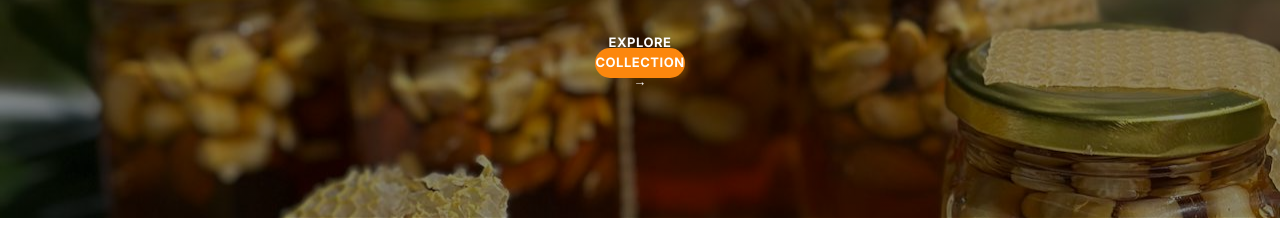
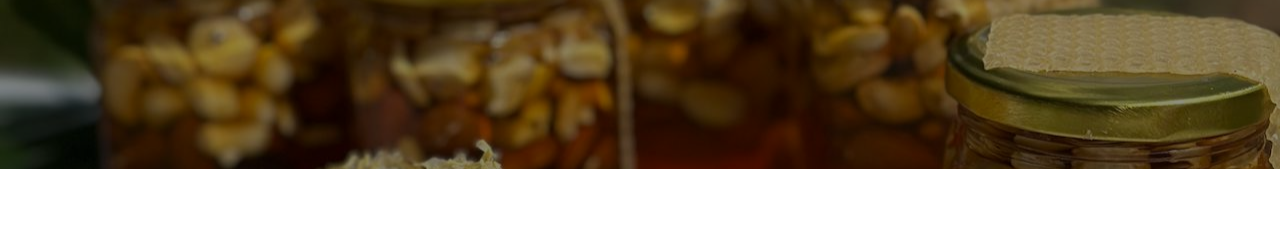
Before and after one commit to Mathumithajayapal/HoneyCraft, a plain HTML site: page index.html in a window 1280 px wide. Shown: the part 374-610 px from the top of the page. Drawn offline with nearby package versions, Linux system fonts and the light colour scheme; a web font is replaced by a local one.

Commit message:
first commit

```diff
--- a/index.html
+++ b/index.html
@@ -842,7 +842,6 @@ body.dark-mode .theme-toggle-pill .thumb {
       <div class="hero-content">
         <h1 class="hero-title">Harvested by Nature, <span>Perfected by Tradition</span></h1>
         <p class="hero-desc">Experience the golden richness of artisanal honey, ethically sourced from regenerative apiaries. Each jar tells a story of bloom, bee, and bounty.</p>
-        <a href="#" class="btn-solid" style="padding:12px 32px;">Explore Collection →</a>
       </div>
     </section>
 
```
